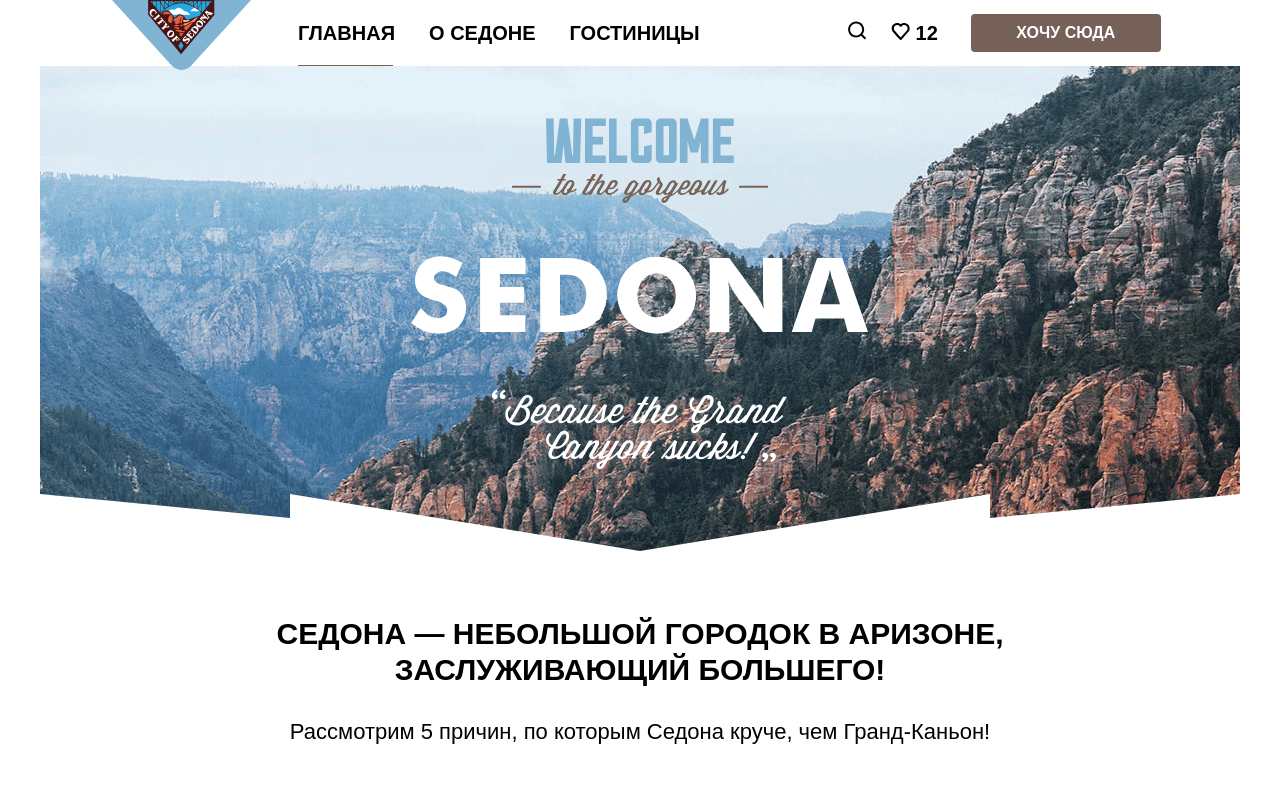
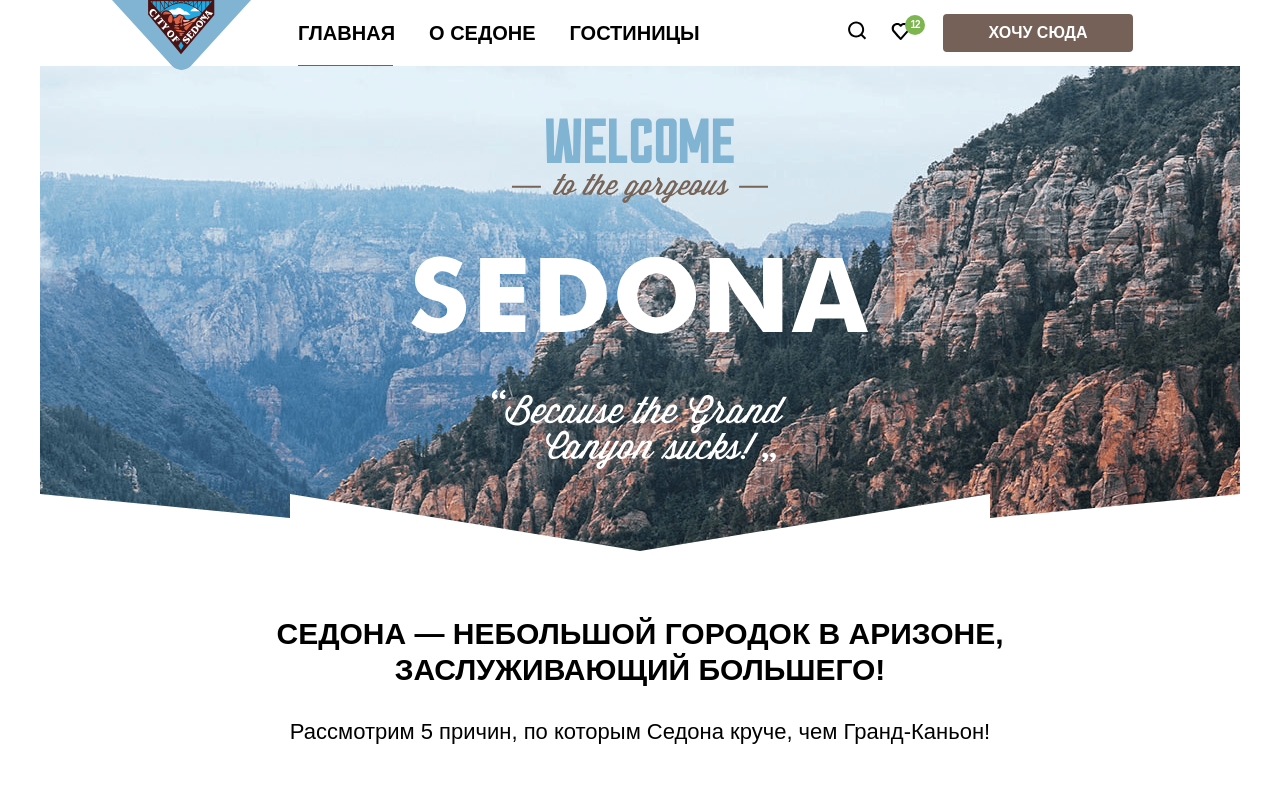
Before and after one commit to htmlacademy-htmlcss/2048909-sedona-34, a plain HTML site: page index.html in a window 1280 px wide. Shown: the top 800 px of the page. Drawn offline with Linux system fonts and the light colour scheme; a web font is replaced by a local one.

Commit message:
исправляет опечатку number

```diff
--- a/index.html
+++ b/index.html
@@ -45,7 +45,7 @@
                     <path
                       d="M9.57663 17C9.27578 17 8.97493 16.9 8.77436 16.6C3.35903 10.5 2.05534 9.1 1.75449 8.7C1.0525 7.8 0.651367 6.6 0.651367 5.4C0.651367 2.4 3.05818 0 6.16698 0C7.47067 0 8.67407 0.5 9.67691 1.3C10.6797 0.5 11.9834 0 13.1868 0C16.1954 0 18.7025 2.4 18.7025 5.4C18.7025 6.7 18.201 7.9 17.3988 8.8L10.3789 16.7C10.1783 16.9 9.97776 17 9.57663 17ZM3.5596 7.5C3.86045 7.9 7.06953 11.5 9.67691 14.4L15.8945 7.4C16.3959 6.9 16.5965 6.2 16.5965 5.4C16.5965 3.6 15.0922 2.1 13.2871 2.1C12.2843 2.1 11.2815 2.6 10.5795 3.4C10.2786 3.7 9.97776 3.8 9.67691 3.8C9.37606 3.8 9.07521 3.6 8.87464 3.4C8.17265 2.6 7.16982 2.1 6.16698 2.1C4.36187 2.1 2.85761 3.6 2.85761 5.4C2.75733 6.3 3.15846 7 3.5596 7.5C3.45931 7.5 3.45931 7.5 3.5596 7.5Z"/>
                   </svg>
-                  <span class="favorite-numbe">12</span>
+                  <span class="favorite-number">12</span>
                 </div>
               </a>
             </li>
```
